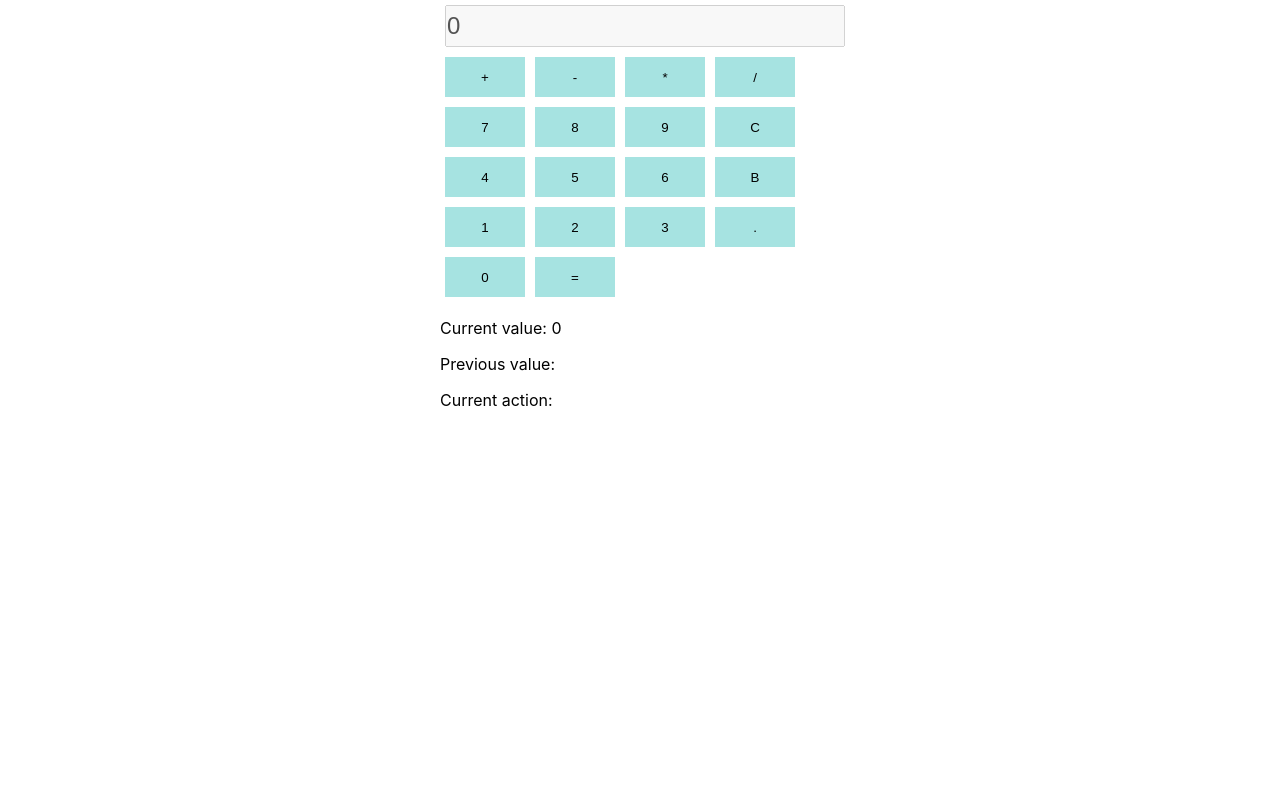
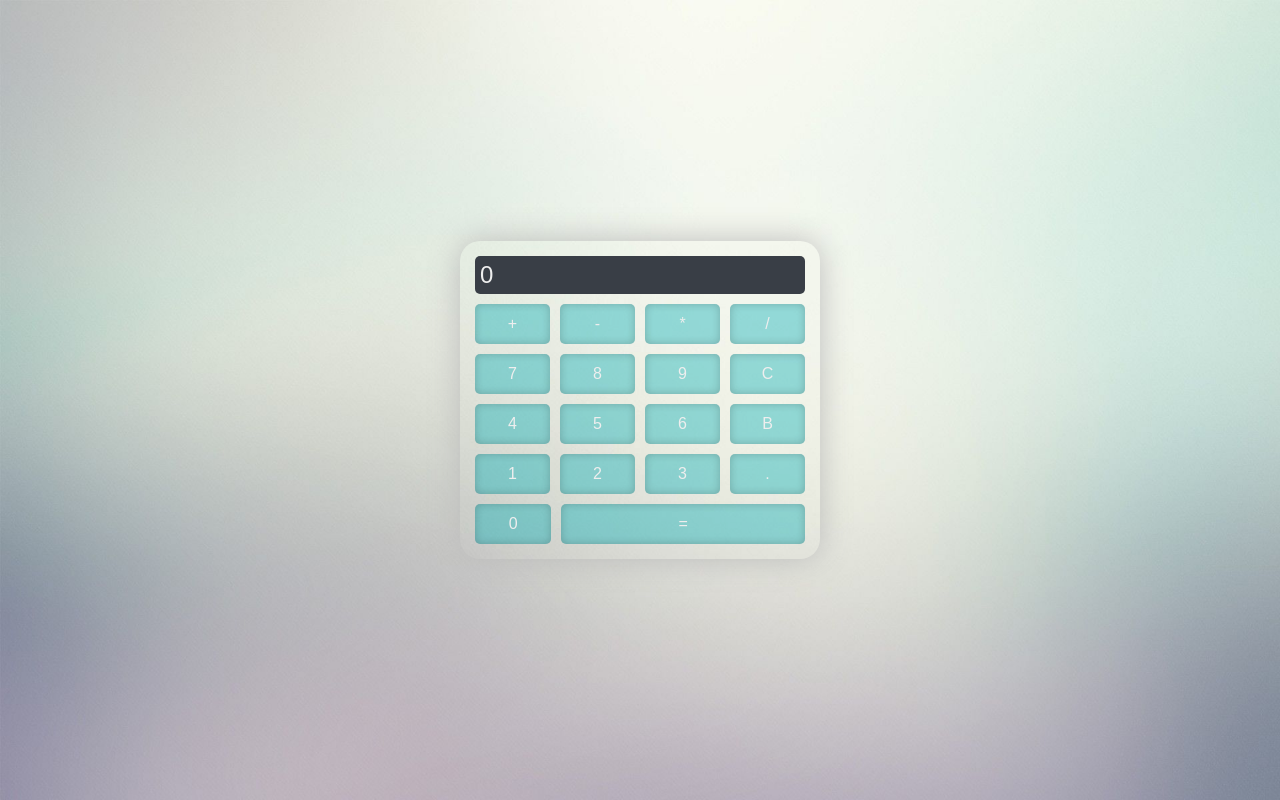
Before and after one commit to bartoszbialoglowicz/calc, a React (Create React App) app: page / in a window 1280 px wide. Built offline with nearby package versions, Linux system fonts and the light colour scheme.

Commit message:
Components stylized.

```diff
--- a/src/components/Calculator/Calculator.js
+++ b/src/components/Calculator/Calculator.js
@@ -1,20 +1,12 @@
-import { useContext } from 'react/cjs/react.development';
-import CalcContext from '../../store/calc-context';
 import classes from './Calculator.module.css';
 import CalculatorInputs from './CalculatorInputs';
 import Display from './Display';
 
 const Calculator = () => {
-    const calcCtx = useContext(CalcContext);
     return (
         <div className={classes.calculator}>
             <Display value={0} />
             <CalculatorInputs />
-            <div>
-                <p>Current value: {calcCtx.currentValue}</p>
-                <p>Previous value: {calcCtx.previousValue}</p>
-                <p>Current action: {calcCtx.currentAction}</p>
-            </div>
         </div>
     )
 };
--- a/src/components/Calculator/Calculator.module.css
+++ b/src/components/Calculator/Calculator.module.css
@@ -1,4 +1,10 @@
 .calculator {
-    width: 400px;
-    height: 600px;
+    width: 340px;
 }
+
+@media (max-width:340px) {
+    .calculator {
+        width: 100%;
+    }
+
+}
--- a/src/components/Calculator/CalculatorInputs.js
+++ b/src/components/Calculator/CalculatorInputs.js
@@ -30,8 +30,8 @@ const CalculatorInputs = props => {
             <Button value="." type='value'/>
         </div>
         <div>
-            <Button value="0" type='value'/>
-            <Button value="=" type='submit'/>
+            <Button value="0" type='value' class={classes.flex1}/>
+            <Button value="=" type='submit' class={classes.flex3}/>
         </div>
     </div>
 };
--- a/src/components/Calculator/CalculatorInputs.module.css
+++ b/src/components/Calculator/CalculatorInputs.module.css
@@ -2,3 +2,18 @@
     display: flex;
     flex-wrap: wrap;
 }
+
+.calculatorInputs div {
+    width: 100%;
+    display: flex;
+    justify-content: center;
+}
+
+
+.flex1 {
+    width: 23.7%;
+}
+
+.flex3 {
+    width: 76.3%;
+}
--- a/src/components/Calculator/Display.js
+++ b/src/components/Calculator/Display.js
@@ -6,7 +6,7 @@ import classes from './Display.module.css';
 const Display = () => {
     const calcCtx = useContext(CalcContext);
 
-    return <div className={classes.display}>
+    return <div className={classes.display }>
         <input type="text" disabled value={parseFloat(calcCtx.currentValue)}></input>
     </div>
 };
--- a/src/components/Calculator/Display.module.css
+++ b/src/components/Calculator/Display.module.css
@@ -1,10 +1,15 @@
 .display {
     width: 100%;
+    display: flex;
 }
 
 .display input {
+    background-color: rgba(57, 62, 70, 1);
+    border-radius: 5px;
+    color: #eee;
+    border: none;
     width: 100%;
     margin: 5px;
-    padding: 5px 0;
+    padding: 5px;
     font-size: 24px;
 }
--- a/src/components/UI/Button.js
+++ b/src/components/UI/Button.js
@@ -16,7 +16,7 @@ const Button = props => {
     }
 
     const calcCtx = useContext(CalcContext);
-    return <input type="button" value={props.value} className={classes.button} onClick={addValueHandler}/>
+    return <input type="button" value={props.value} className={`${classes.button} ${props.class}`} onClick={addValueHandler}/>
 };
 
 export default Button;
--- a/src/components/UI/Button.module.css
+++ b/src/components/UI/Button.module.css
@@ -1,12 +1,19 @@
 .button {
-    width: 80px;
+    border: none;
+    border-radius: 5px;
+    box-shadow: inset 0 0 0.5em rgba(1,1,1, 0.2);
+    background-color: rgba(0, 173, 181, 0.4);
+    font-weight: 400;
+    font-size: 16px;
+    display: flex;
     height: 40px;
+    justify-content: center;
     margin: 5px;
-    border: none;
-    background-color: #a6e3e1;
     transition: .1s;
+    width: 100%;
+    color: #EEEEEE;
 }
 
 .button:hover {
-    background-color: #84c1c0;
+    background-color: rgba(0, 133, 141, 0.4);
 }
--- a/src/components/UI/Card.module.css
+++ b/src/components/UI/Card.module.css
@@ -1,4 +1,6 @@
 .card {
     border-radius: 20px;
+    box-shadow: 0 0 2em #bbb;
     display: flex;
+    padding: 10px;
 }
--- a/src/index.css
+++ b/src/index.css
@@ -7,6 +7,13 @@ body {
   -moz-osx-font-smoothing: grayscale;
 }
 
+body,
+html,
+#root {
+  width: 100%;
+  height: 100%;
+}
+
 * {
   box-sizing: border-box;
 }
@@ -14,5 +21,9 @@ body {
 .App {
   display: flex;
   justify-content: center;
-  align-content: center;
+  align-items: center;
+  width: 100%;
+  height: 100%;
+  background-image: url('./assets/bg.png');
+  background-size: cover;
 }
```
Also changed, not shown: src/assets/bg.png (added).
